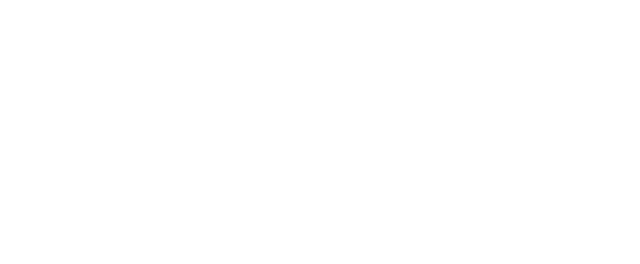
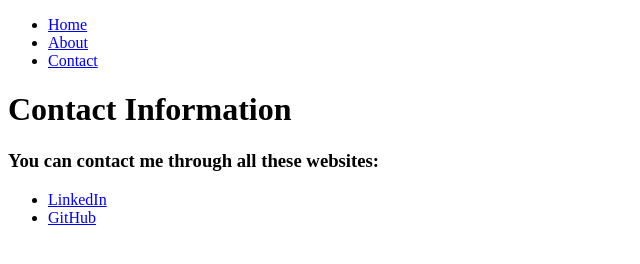
Before and after one commit to revou-fsse-1/w1-my-personal-website-mahdiharish, a plain HTML site: page Contact/index.html in a window 1280 px wide. Shown: the whole page, without its empty margins (0-640 px from the left). Drawn offline with Linux system fonts and the light colour scheme.

Commit message:
update navigation and add some links for contact

```diff
--- a/Contact/index.html
+++ b/Contact/index.html
@@ -4,9 +4,28 @@
     <meta charset="UTF-8">
     <meta http-equiv="X-UA-Compatible" content="IE=edge">
     <meta name="viewport" content="width=device-width, initial-scale=1.0">
+    <meta name="description" content="Personal Website">
     <title>Contact Mahdi Harish R</title>
 </head>
 <body>
-
+    <nav>
+        <ul>
+            <li><a href="/index.html">Home</a></li>
+            <li><a href="/About/index.html">About</a></li>
+            <li><a href="/Contact/index.html">Contact</a></li>
+        </ul>
+    </nav>
+        <header>
+            <h1>Contact Information</h1>
+        </header>
+    <main>
+        <h3>
+            You can contact me through all these websites:
+        </h3>
+        <ul>
+            <li><a href="https://www.linkedin.com/in/mahdiharish12/">LinkedIn</a></li>
+            <li><a href="https://github.com/mahdiharish">GitHub</a></li>
+        </ul>
+    </main>
 </body>
 </html>
```
Also changed, not shown: index.html (+2 -2 lines).
